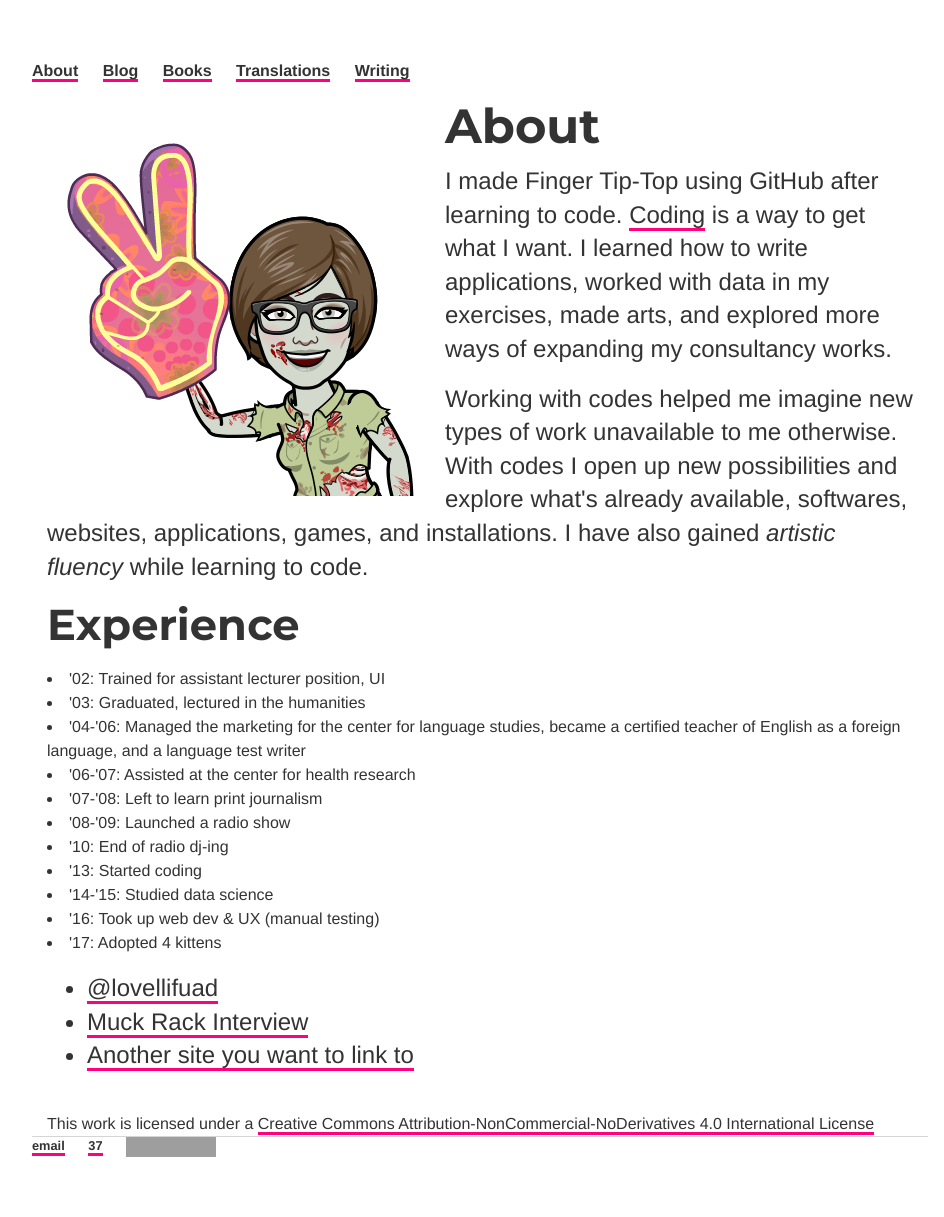
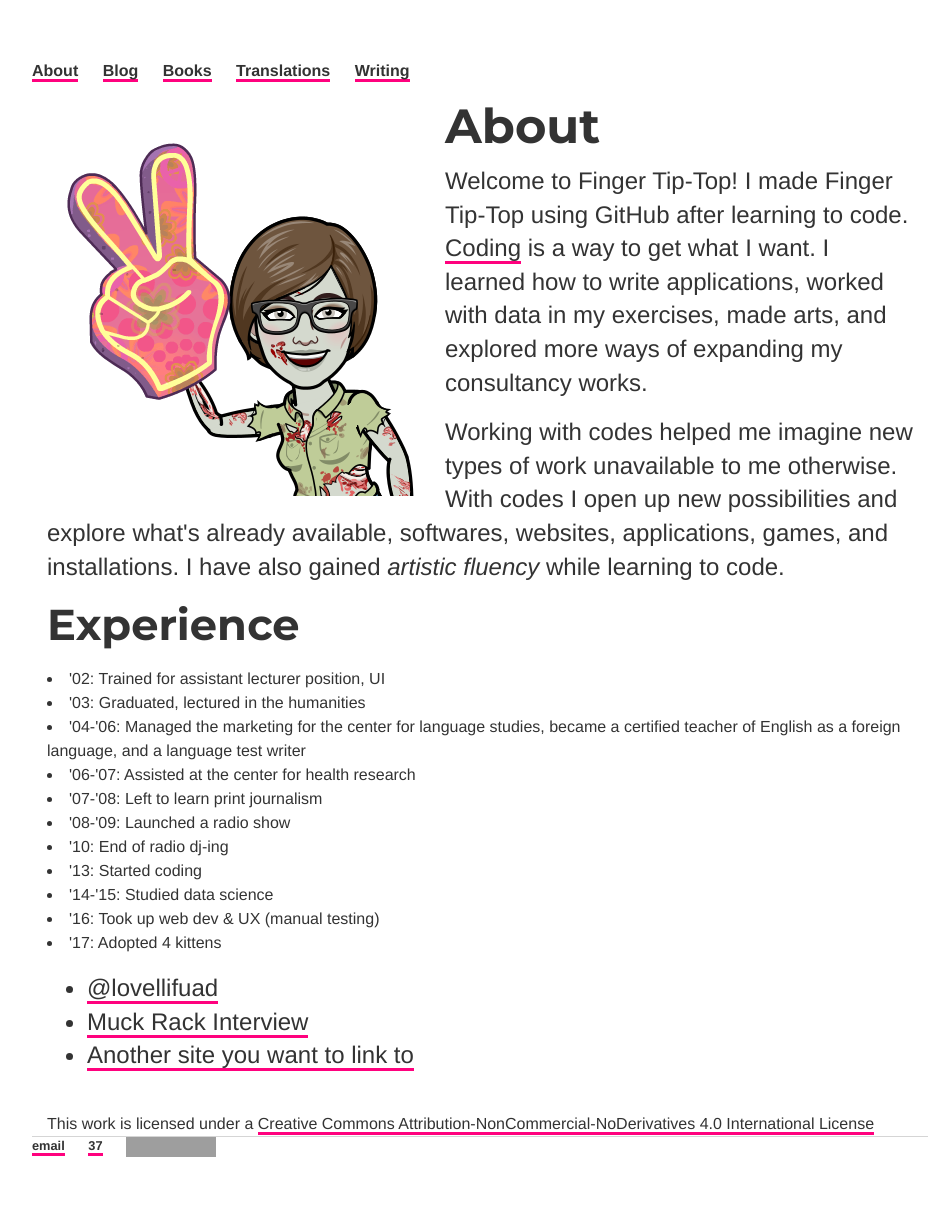
Before and after one commit to ariesti/ariesti.github.io, a Jekyll site: the page built from about/index.html, in a window 1280 px wide. Shown: the whole page, without its empty margins (160-1104 px from the left). Built offline with Jekyll 4.4.1, drawn with Linux system fonts in a browser that asks for light colours; grey boxes are pictures that could not be loaded.

Commit message:
Update index.html

```diff
--- a/about/index.html
+++ b/about/index.html
@@ -8,6 +8,7 @@ description: Some details about Finger Tip-top and why it was created
 			<img src="/assets/1-ftt.png" alt="Finger Tip-Top" style="float:left" />
 			<h1>About</h1>
 			<p>
+			Welcome to Finger Tip-Top!
 			I made Finger Tip-Top using GitHub after learning to code.
 			<a href="https://github.com/ariesti">Coding</a> is a way to get what I want.
 			I learned how to write applications, worked with data in my exercises, made arts, and explored more ways of expanding my consultancy works.
```
